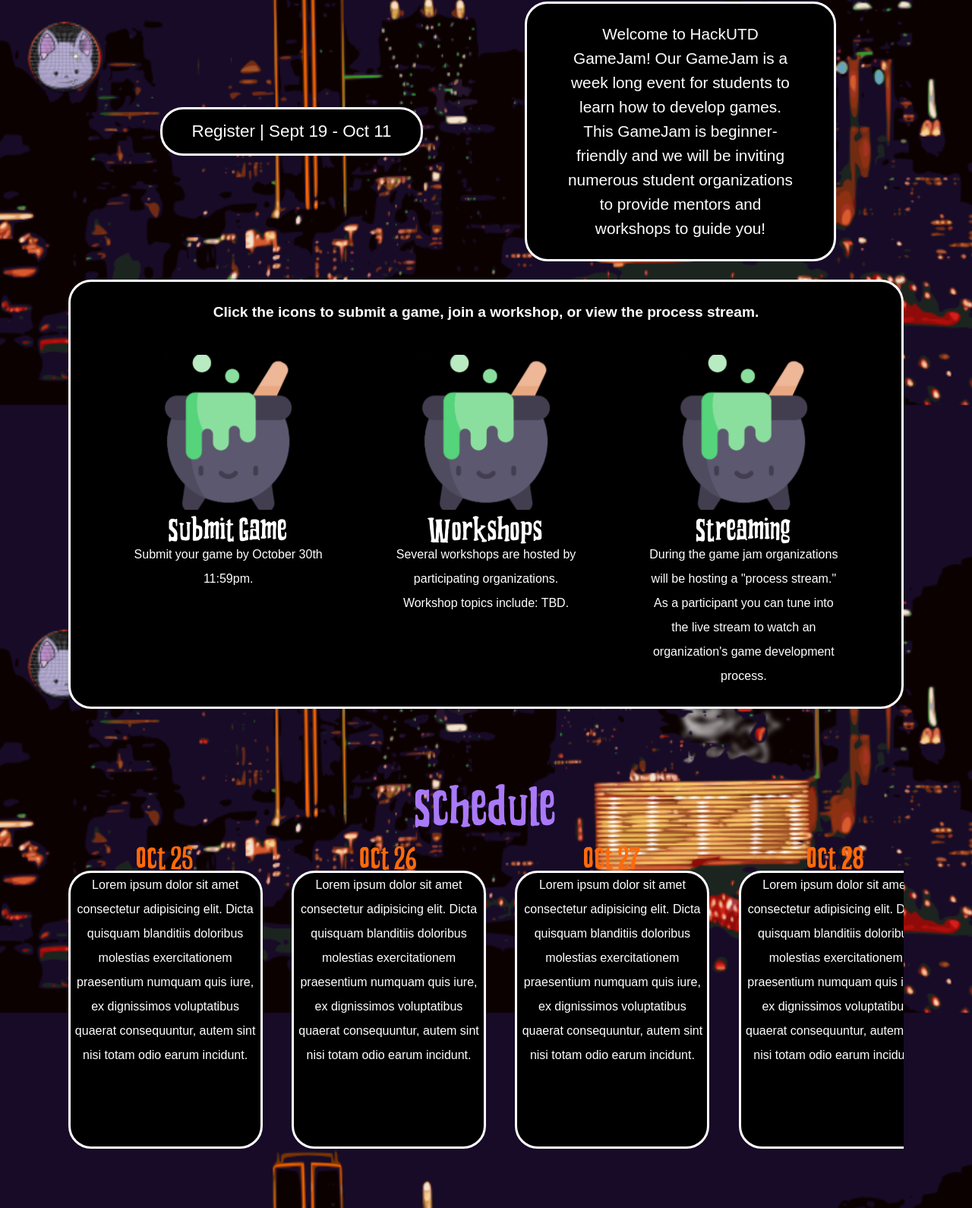
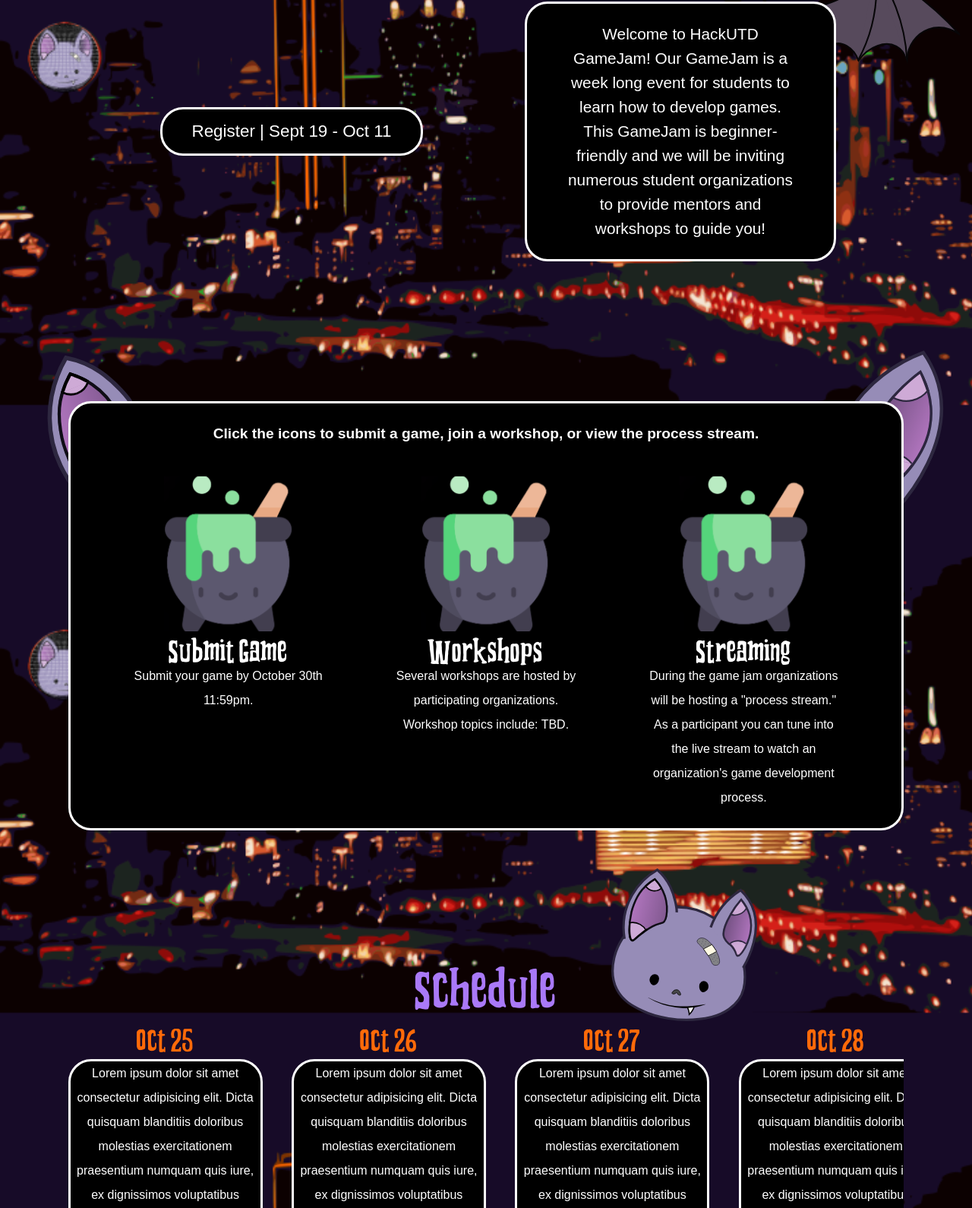
Before and after one commit to acmutd/game-jam-site, a website: page public/index.html in a window 1280 px wide. Shown: the part 267-1857 px from the top of the page at 76% size. Drawn offline with Linux system fonts and the light colour scheme.

Commit message:
Add vlad images. Fixes #1

```diff
--- a/public/css/index.css
+++ b/public/css/index.css
@@ -30,6 +30,7 @@
     display: flex;
     flex-direction: column;
     height: 100vh;
+    margin-bottom: 20vh;
 }
 
 nav {
@@ -58,11 +59,10 @@
 main {
     flex: 1 1 auto;
     margin: 0 7vw;
-    margin-bottom: 10vh;
 }
 
 section {
-    margin-bottom: 10vh;
+    margin-bottom: 20vh;
 }
 
 #home {
@@ -85,7 +85,7 @@
     line-height: 3rem;
 }
 
-#register {
+#register-container {
     grid-row: 2;
     grid-column: 1;
 
@@ -94,9 +94,24 @@
     align-items: center;
 }
 
-#register > a > div {
+#register {
     padding: 2vh 3vw;
     font-size: 1.4rem;
+    position: relative;
+}
+
+#wing-left {
+    position: absolute;
+
+    width: 13vw;
+
+    top: 0;
+    left: 0;
+    margin-top: -10%;
+    margin-left: -50%;
+
+    transform: rotate(-15deg);
+    z-index: -1;
 }
 
 #about-blurb {
@@ -108,6 +123,22 @@
 
     font-size: 1.3rem;
     line-height: 2rem;
+
+    position: relative;
+}
+
+#wing-right {
+    position: absolute;
+
+    width: 15vw;
+
+    top: 0;
+    right: 0;
+    margin-top: -12%;
+    margin-right: -40%;
+
+    transform: rotate(-10deg);
+    z-index: -1;
 }
 
 footer {
@@ -154,6 +185,35 @@
 #activities-container {
     padding: 3vh 3vw;
     line-height: 2rem;
+    position: relative;
+}
+
+#ear-left {
+    position: absolute;
+
+    width: 10vw;
+
+    top: 0;
+    left: 0;
+    margin-top: -6%;
+    margin-left: -4%;
+
+    transform: rotate(-30deg);
+    z-index: -1;
+}
+
+#ear-right {
+    position: absolute;
+
+    width: 10vw;
+
+    top: 0;
+    right: 0;
+    margin-top: -7%;
+    margin-right: -5%;
+
+    transform: rotate(25deg);
+    z-index: -1;
 }
 
 #activities-header {
@@ -177,6 +237,24 @@
     padding: 0 3vw;
 }
 
+#schedule-title {
+    position: relative;
+}
+
+#vlad-head {
+    position: absolute;
+
+    width: 15vw;
+
+    top: 0;
+    left: 0;
+
+    margin-top: -10%;
+    margin-left: 65%;
+
+    z-index: -1;
+}
+
 #schedule-container {
     display: flex;
     flex-direction: row;
@@ -191,6 +269,10 @@
     margin-right: 3vw;
 }
 
+.day > .subtitle {
+    margin-bottom: 1vh;
+}
+
 .schedule-tile {
     height: 100%;
 }
@@ -203,6 +285,24 @@
     line-height: 2rem;
 }
 
+#faq-title {
+    position: relative;
+}
+
+#vlad {
+    position: absolute;
+
+    width: 30vw;
+
+    top: 0;
+    left: 0;
+
+    margin-top: -10%;
+    margin-left: 10%;
+
+    z-index: -1;
+}
+
 #questions > div:not(:last-child) {
     margin-bottom: 5vh;
 
--- a/public/index.html
+++ b/public/index.html
@@ -22,15 +22,19 @@
                 <div id="date" class="subtitle">Oct 25-31st</div>
             </div>
 
-            <div id="register">
+            <div id="register-container">
                 <a href="https://acmutd.typeform.com/to/zhZUgUsD">
-                    <div class="tile">
+                    <div id="register" class="tile">
+                        <!-- <img id="wing-left" src="assets/vlad_wing_left.svg"> -->
+
                         Register | Sept 19 - Oct 11
                     </div>
                 </a>
             </div>
 
             <div id="about-blurb" class="tile">
+                <img id="wing-right" src="assets/vlad_wing_right.svg">
+
                 Welcome to HackUTD GameJam! Our GameJam is a week long event for students to learn how to develop games.
                 This GameJam is beginner-friendly and we will be inviting numerous student organizations to provide
                 mentors and workshops to guide you!
@@ -42,6 +46,9 @@
     <main>
         <section id="about">
             <div id="activities-container" class="tile">
+                <img id="ear-left" src="assets/vlad_ear_left.svg">
+                <img id="ear-right" src="assets/vlad_ear_right.svg">
+
                 <div id="activities-header">Click the icons to submit a game, join a workshop, or view the process
                     stream.</div>
                 <div id="activities">
@@ -76,7 +83,8 @@
         </section>
 
         <section id="schedule">
-            <div class="title">
+            <div id="schedule-title" class="title">
+                <img id="vlad-head" src="assets/vlad_head.svg">
                 Schedule
             </div>
 
@@ -142,8 +150,10 @@
         </section>
 
         <section id="faq">
-            <div class="title">
+            <div id="faq-title" class="title">
                 FAQ
+
+                <img id="vlad" src="assets/vlad.svg">
             </div>
 
             <div id="questions" class="tile">
```
Also changed, not shown: public/assets/vlad.svg (added), public/assets/vlad_ear_left.svg (added), public/assets/vlad_ear_right.svg (added), public/assets/vlad_head.svg (added), public/assets/vlad_wing_left.svg (added), public/assets/vlad_wing_right.svg (added).
